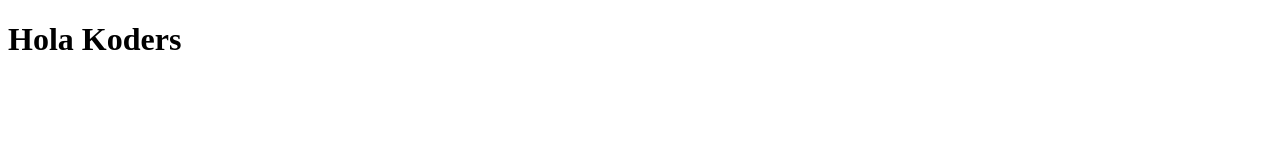
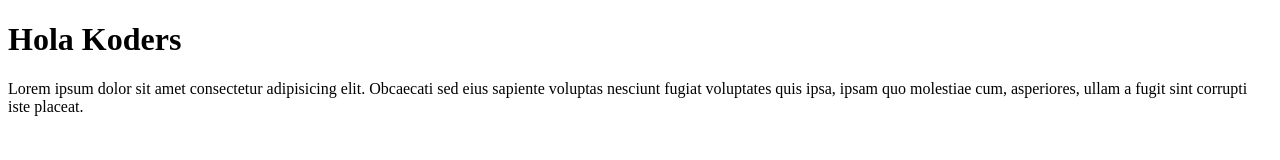
Before and after one commit to ElviraCamarillo/principal, a plain HTML site: page index.html in a window 1280 px wide. Drawn offline with Linux system fonts and the light colour scheme.

Commit message:
Agregar parrafo

```diff
--- a/index.html
+++ b/index.html
@@ -8,5 +8,6 @@
 </head>
 <body>
     <h1>Hola Koders</h1>
+    <p>Lorem ipsum dolor sit amet consectetur adipisicing elit. Obcaecati sed eius sapiente voluptas nesciunt fugiat voluptates quis ipsa, ipsam quo molestiae cum, asperiores, ullam a fugit sint corrupti iste placeat. </p>
 </body>
 </html>
```
